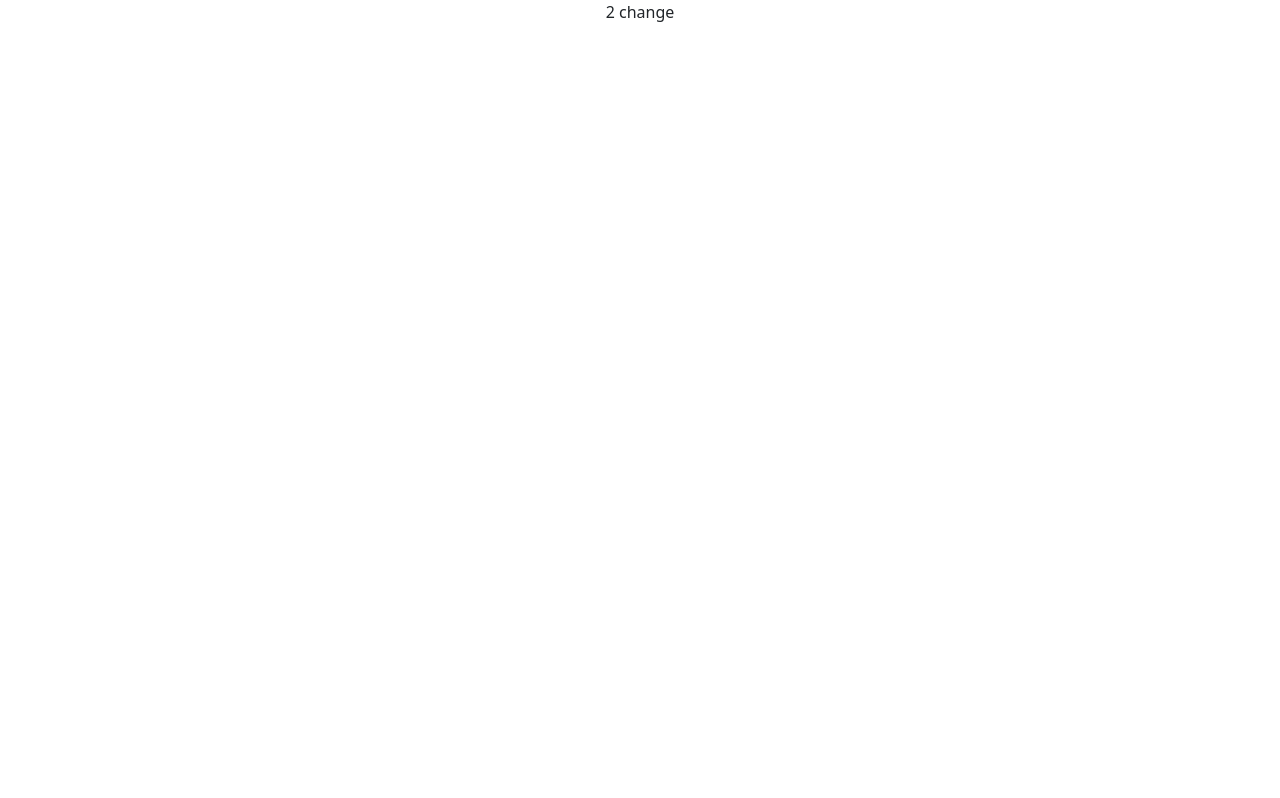
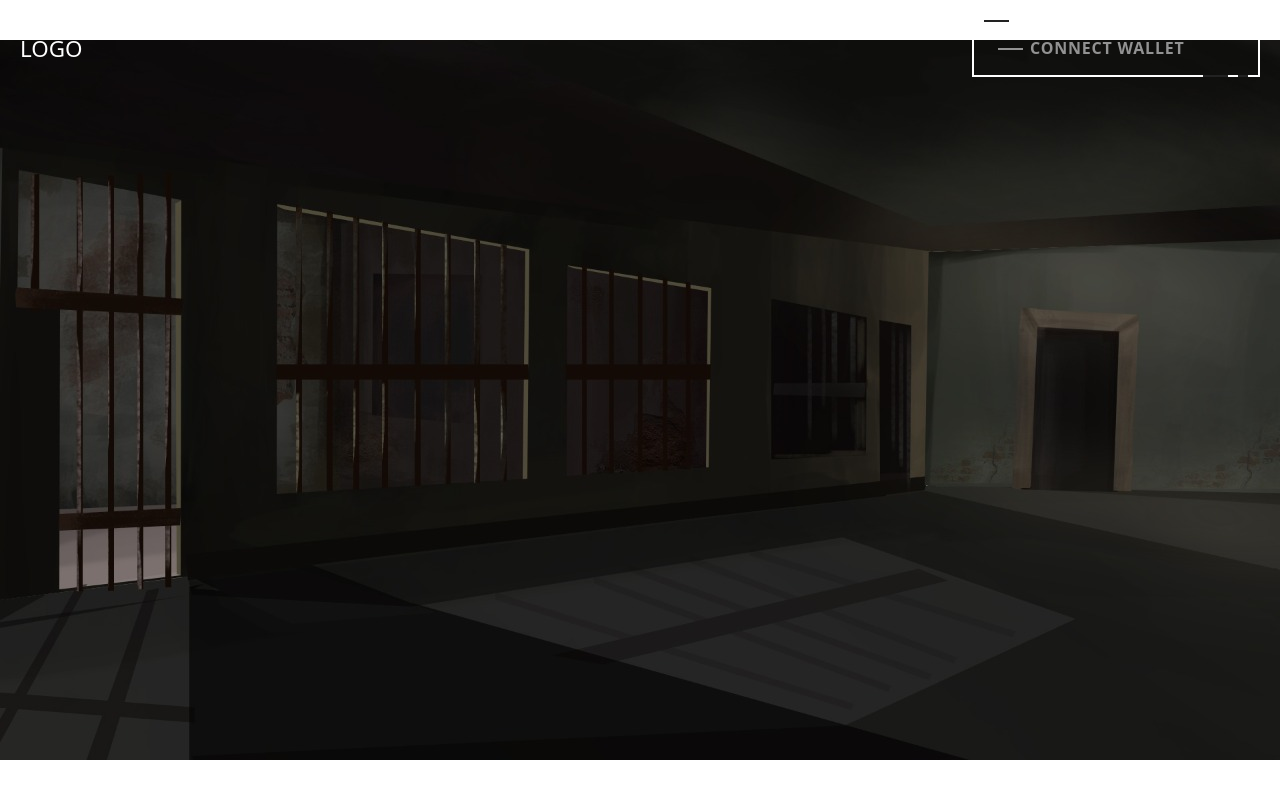
Before and after one commit to BenilDavid/shylock-nft, a React (Create React App) app: page / in a window 1280 px wide. Built offline with nearby package versions, Linux system fonts and the light colour scheme.

Commit message:
main page updated

```diff
--- a/src/App.js
+++ b/src/App.js
@@ -1,13 +1,12 @@
 import './App.scss';
-// import Header from './components/Header';
-// import MainPage from './components/MainPage';
+import Header from './components/Header';
+import MainPage from './components/MainPage';
 
 function App() {
   return (
     <div className="App">
-      2 change
-      {/* <Header />
-      <MainPage /> */}
+      <Header />
+      <MainPage />
     </div>
   );
 }
--- /dev/null
+++ b/src/components/Header/Header.scss
@@ -0,0 +1,124 @@
+.header-container{
+    padding: 20px 20px;
+    width: 100%;
+    position: fixed;
+    background-color: transparent;
+    color: #fff;
+}
+
+.logo{
+     font-size: 1.4em;
+     text-transform: uppercase;
+}
+
+button.fancy {
+  -webkit-appearance: button;
+  background-color: transparent;
+  border: 2px solid #fff;
+  border-radius: 0;
+  box-sizing: border-box;
+  color: #fff;
+  cursor: pointer;
+  display: inline-block;
+  float: right;
+  font-weight: 700;
+  letter-spacing: .05em;
+  margin: 0;
+  outline: none;
+  overflow: visible;
+  padding: 1em 1.5em;
+  position: relative;
+  text-align: center;
+  text-decoration: none;
+  text-transform: none;
+  transition: all .3s ease-in-out;
+  user-select: none;
+  width: 18rem;
+
+&::before {
+    content: " ";
+    width: 1.5625rem;
+    height: 2px;
+    background: #929292;
+    top: 50%;
+    left: 1.5em;
+    position: absolute;
+    -webkit-transform: translateY(-50%);
+    transform: translateY(-50%);
+    -webkit-transform-origin: center;
+    transform-origin: center;
+    -webkit-transition: background 0.3s linear, width 0.3s linear;
+    transition: background 0.3s linear, width 0.3s linear;
+}
+  a {
+    font-size: 1em;
+    line-height: 1.33333em;
+    padding-left: 2em;
+    display: block;
+    text-align: left;
+    -webkit-transition: all 0.3s ease-in-out;
+    transition: all 0.3s ease-in-out;
+    text-transform: uppercase;
+    text-decoration: none;
+    color: #929292;
+}
+
+.top-key {
+    height: 2px;
+    width: 1.5625rem;
+    top: -2px;
+    left: 0.625rem;
+    position: absolute;
+    background: #222;
+    -webkit-transition: width 0.5s ease-out, left 0.3s ease-out;
+    transition: width 0.5s ease-out, left 0.3s ease-out;
+}
+
+  .bottom-key-1 {
+    height: 2px;
+    width: 1.5625rem;
+    right: 1.875rem;
+    bottom: -2px;
+    position: absolute;
+    background: #222;
+    -webkit-transition: width 0.5s ease-out, right 0.3s ease-out;
+    transition: width 0.5s ease-out, right 0.3s ease-out;
+}
+  .bottom-key-2 {
+    height: 2px;
+    width: 0.625rem;
+    right: 0.625rem;
+    bottom: -2px;
+    position: absolute;
+    background: #222;
+    -webkit-transition: width 0.5s ease-out, right 0.3s ease-out;
+    transition: width 0.5s ease-out, right 0.3s ease-out;
+}
+
+    &:hover {
+    color: white;
+    background: transparent;
+
+    &::before {
+    width: 0.9375rem;
+    background: white;
+    }
+
+    a {
+    color: white;
+    padding-left: 1.5em;
+   }
+
+    .top-key {
+    left: -2px;
+    width: 0px;
+}
+    .bottom-key-1 ,
+    .bottom-key-2 {
+    right: 0;
+    width: 0;
+  }
+
+}
+
+}
--- /dev/null
+++ b/src/components/Header/index.js
@@ -0,0 +1,35 @@
+import React, { useState, useEffect } from 'react';
+import './Header.scss';
+
+const Header = () => {
+    const [metaKey, setMetaKey] = useState("");
+
+    const handleConnectWallet = async () => {
+        if (typeof window.ethereum !== "undefined") {
+            const accounts = await window.ethereum.request({
+                method: "eth_requestAccounts"
+            })
+            console.log(accounts[0]);
+            setMetaKey(accounts[0]);
+        } else {
+            console.log("install meta mask");
+        }
+    }
+
+  return (
+    <div className='header-container d-flex justify-content-between align-items-center'>
+        <div className='logo'>Logo</div>
+        {/* <div>Connect wallet</div> */}
+          <div class="center">
+              <button onClick={handleConnectWallet} class="fancy">
+                  <span class="top-key"></span>
+                  <a class="">Connect wallet</a>
+                  <span class="bottom-key-1"></span>
+                  <span class="bottom-key-2"></span>
+              </button>
+          </div>
+    </div>
+  )
+}
+
+export default Header
--- /dev/null
+++ b/src/components/MainPage/MainPage.scss
@@ -0,0 +1,5 @@
+ .image-container{
+    width: 100vw;
+height: 100vh;
+    background: center / 100% url('../../assets/Images/main-bg.jpeg') no-repeat;
+  }
--- /dev/null
+++ b/src/components/MainPage/index.js
@@ -0,0 +1,13 @@
+import React from 'react'
+import './MainPage.scss';
+
+const MainPage = () => {
+  return (
+    <div>
+          <div className='image-container'>
+          </div>
+    </div>
+  )
+}
+
+export default MainPage
```
Also changed, not shown: src/assets/Images/main-bg.jpeg (added), src/assets/Images/room-1.svg (added).
